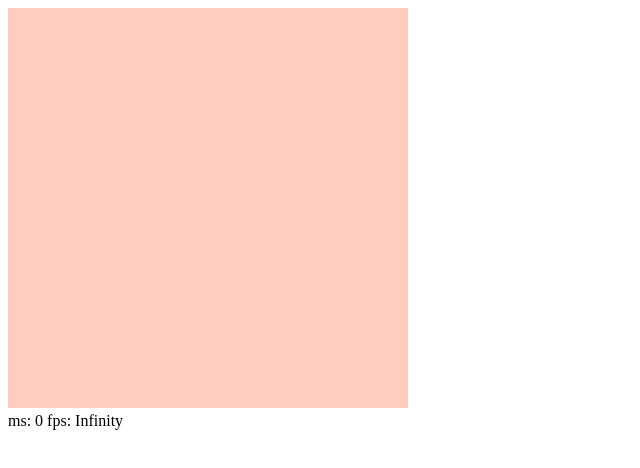
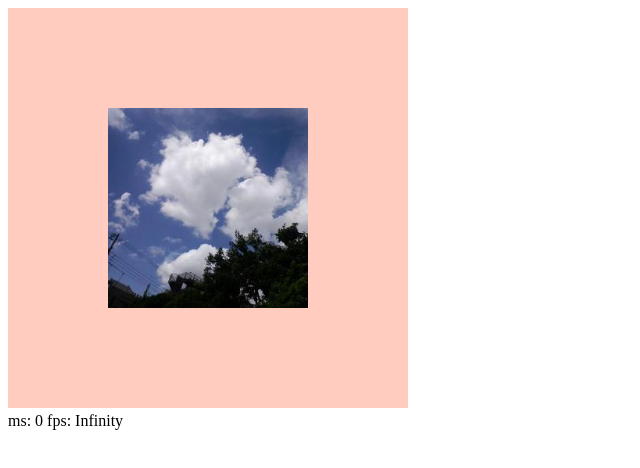
Before and after one commit to aegismichael4/CSE-160, a plain HTML site: page asgn3/World.html in a window 1280 px wide. Shown: the whole page, without its empty margins (0-640 px from the left). Drawn offline with Linux system fonts and the light colour scheme.

Commit message:
i can draw a texture now!

```diff
--- a/asgn3/Cube.js
+++ b/asgn3/Cube.js
@@ -42,54 +42,49 @@ class Cube {
 
     drawCube(transMat) {
         // pass in color
-        gl.uniform4f(u_FragColor, this.rgba[0], this.rgba[1], this.rgba[2], this.rgba[3]);
+
+        //gl.uniform4f(u_FragColor, this.rgba[0], this.rgba[1], this.rgba[2], this.rgba[3]);
 
         //pass the matrix to u_ModelMatrix
         gl.uniformMatrix4fv(u_ModelMatrix, false, transMat.elements);
 
         // front of cube
-        drawTriangle3D( [0.0,0.0,0.0, 1.0,1.0,0.0, 1.0,0.0,0.0 ]);
-        drawTriangle3D( [0.0,0.0,0.0, 0.0,1.0,0.0, 1.0,1.0,0.0 ]);
+        drawTriangle3D( [ 0,0,0, 1,1,0, 1,0,0 ], [ 0,0, 1,1, 1,0 ]);
+        drawTriangle3D( [ 0,0,0, 0,1,0, 1,1,0 ], [ 0,0, 0,1, 1,1 ] );
 
-        // draw other faces slightly darker
-        gl.uniform4f(u_FragColor, this.rgba[0]*.9, this.rgba[1]*.9, this.rgba[2]*.9, this.rgba[3]);
+        // // top of cube
+        // drawTriangle3D( [ 0,1,0, 1,1,0, 0,1,1 ]);
+        // drawTriangle3D( [ 1,1,0, 0,1,1, 1,1,1 ]);
+
+        // // left side of cube
+        // drawTriangle3D( [ 0,0,0, 0,1,0, 0,0,1 ]);
+        // drawTriangle3D( [ 0,1,1, 0,1,0, 0,0,1 ]);
+
+        // // right side of cube
+        // drawTriangle3D( [ 1,0,0, 1,1,0, 1,0,1 ]);
+        // drawTriangle3D( [ 1,1,1, 1,1,0, 1,0,1 ]);
+
+        // // back of cube
+        // drawTriangle3D( [ 0,0,1, 1,1,1, 1,0,1 ]);
+        // drawTriangle3D( [ 0,0,1, 0,1,1, 1,1,1 ]);
 
 
-        // top of cube
-        drawTriangle3D( [0.0,1.0,0.0, 1.0,1.0,0.0, 0.0,1.0,1.0 ]);
-        drawTriangle3D( [1.0,1.0,0.0, 0.0,1.0,1.0, 1.0,1.0,1.0 ]);
-
-        // left side of cube
-        drawTriangle3D( [0.0,0.0,0.0, 0.0,1.0,0.0, 0.0,0.0,1.0 ]);
-        drawTriangle3D( [0.0,1.0,1.0, 0.0,1.0,0.0, 0.0,0.0,1.0 ]);
-
-        // right side of cube
-        drawTriangle3D( [1.0,0.0,0.0, 1.0,1.0,0.0, 1.0,0.0,1.0 ]);
-        drawTriangle3D( [1.0,1.0,1.0, 1.0,1.0,0.0, 1.0,0.0,1.0 ]);
-
-        // draw bottom and back faces EVEN darker
-        // gl.uniform4f(u_FragColor, this.rgba[0]*.8, this.rgba[1]*.8, this.rgba[2]*.8, this.rgba[3]);
-
-        // back of cube
-        drawTriangle3D( [0.0,0.0,1.0, 1.0,1.0,1.0, 1.0,0.0,1.0 ]);
-        drawTriangle3D( [0.0,0.0,1.0, 0.0,1.0,1.0, 1.0,1.0,1.0 ]);
-
-
-        // bottom of cube
-        drawTriangle3D( [0.0,0.0,0.0, 0.0,0.0,1.0, 1.0,0.0,0.0 ]);
-        drawTriangle3D( [1.0,0.0,1.0, 0.0,0.0,1.0, 1.0,0.0,0.0 ]);
+        // // bottom of cube
+        // drawTriangle3D( [ 0,0,0, 0,0,1, 1,0,0 ]);
+        // drawTriangle3D( [ 1,0,1, 0,0,1, 1,0,0 ]);
 
     }
 }
 
-function drawTriangle3D(vertices) {
+function drawTriangle3D(vertices, uv) {
+
+    //position
     // Create a buffer object
     var vertexBuffer = gl.createBuffer();
     if (!vertexBuffer) {
-        console.log('Failed to create the buffer object');
+        console.log('Failed to create the vertex buffer object');
         return -1;
     }
-
     // Bind the buffer object to target
     gl.bindBuffer(gl.ARRAY_BUFFER, vertexBuffer);
 
@@ -102,6 +97,28 @@ function drawTriangle3D(vertices) {
     // Enable the assignment to a_Position variable
     gl.enableVertexAttribArray(a_Position);
 
+    //uv
+    // Create a buffer object
+    var uvBuffer = gl.createBuffer();
+    if (!uvBuffer) {
+        console.log('Failed to create the uv buffer object');
+        return -1;
+    }
+    // Bind the buffer object to target
+    gl.bindBuffer(gl.ARRAY_BUFFER, uvBuffer);
+
+    // Write date into the buffer object
+    gl.bufferData(gl.ARRAY_BUFFER, new Float32Array(uv), gl.DYNAMIC_DRAW);
+
+    // Assign the buffer object to a_Position variable
+    gl.vertexAttribPointer(a_UV, 2, gl.FLOAT, false, 0, 0);
+
+    // Enable the assignment to a_Position variable
+    gl.enableVertexAttribArray(a_UV);
+
+
+    //loadTexture();
+
     // Draw
     gl.drawArrays(gl.TRIANGLES, 0, 3);
 }
--- a/asgn3/Texture.js
+++ b/asgn3/Texture.js
@@ -32,8 +32,4 @@ function loadTexture(gl, n, texture, u_Sampler, image) {
 
   // Set the texture unit 0 to the sampler
   gl.uniform1i(u_Sampler, 0);
-
-  gl.clear(gl.COLOR_BUFFER_BIT);   // Clear <canvas>
-
-  gl.drawArrays(gl.TRIANGLE_STRIP, 0, n); // Draw the rectangle
 }
--- a/asgn3/World.html
+++ b/asgn3/World.html
@@ -17,5 +17,6 @@
     <script src="../lib/cuon-matrix.js"></script>
     <script src="World.js"></script>
     <script src="Cube.js"></script>
+    <script src="Texture.js"></script>
   </body>
 </html>
--- a/asgn3/World.js
+++ b/asgn3/World.js
@@ -1,6 +1,8 @@
 // TexturedQuad.js (c) 2012 matsuda and kanda
 // Vertex shader program
 var VSHADER_SOURCE =`
+    precision mediump float;
+
     attribute vec4 a_Position;
     attribute vec2 a_UV;
 
@@ -12,19 +14,22 @@ var VSHADER_SOURCE =`
     uniform mat4 u_ProjectionMatrix;
 
     void main() {
-    gl_Position = u_ProjectionMatrix * u_ViewMatrix * u_GlobalRotateMatrix * u_ModelMatrix;
-    v_UV = a_UV;
+      gl_Position = u_ProjectionMatrix * u_ViewMatrix * u_GlobalRotateMatrix * u_ModelMatrix * a_Position;
+      v_UV = a_UV;
     }`;
 
 // Fragment shader program
 var FSHADER_SOURCE = `
+    precision mediump float;
+
     varying vec2 v_UV;
 
     uniform sampler2D u_Sampler;
     uniform vec4 u_FragColor;
 
     void main() {
-        gl_FragColor = u_FragColor;
+      gl_FragColor = texture2D(u_Sampler, v_UV);
+      //gl_FragColor = vec4(v_UV, 0, 1);
     }`;
 
 // Global Variables
@@ -32,7 +37,7 @@ let canvas;
 let gl;
 let a_Position;
 let a_UV;
-let u_FragColor;
+let u_Sampler;
 let u_ModelMatrix;
 let u_GlobalRotateMatrix;
 let u_ProjectionMatrix;
@@ -75,13 +80,6 @@ function connectVariablesToGLSL() {
         return;
     }
 
-    // Get the storage location of u_FragColor
-    u_FragColor = gl.getUniformLocation(gl.program, 'u_FragColor');
-    if (!u_FragColor) {
-        console.log('Failed to get the storage location of u_FragColor');
-        return;
-    }
-
     //get the storage location of u_ModelMatrix
     u_ModelMatrix = gl.getUniformLocation(gl.program, 'u_ModelMatrix');
     if (!u_ModelMatrix) {
@@ -111,7 +109,7 @@ function connectVariablesToGLSL() {
     }
 
     // Get the storage location of u_Sampler
-    var u_Sampler = gl.getUniformLocation(gl.program, 'u_Sampler');
+    u_Sampler = gl.getUniformLocation(gl.program, 'u_Sampler');
     if (!u_Sampler) {
         console.log('Failed to get the storage location of u_Sampler');
         return false;
@@ -161,6 +159,7 @@ function main() {
 
   setUpWebGL();
   connectVariablesToGLSL();
+  initTextures(gl, 3);
 //   setUpHTMLElements();
 
   // Register function (event handler) to be called on a mouse press
@@ -203,8 +202,23 @@ function renderAllShapes() {
   var globalRotMat = new Matrix4().rotate(g_globalAngle, 0, 1, 0);
   gl.uniformMatrix4fv(u_GlobalRotateMatrix, false, globalRotMat.elements);
 
-  //setUpSheep();
+  makeCube([.5,.5,.5,1], [1,1,1], [0,0,0], [0,0,0,1]);
 
   var duration = performance.now() - startTime;
   sendTextToHTML(" ms: " + Math.floor(duration) + " fps: " + Math.floor(1000/duration), "fps");
 }
+
+function makeCube(rgba, scale, translate, rotation, parent) {
+
+    var cube = new Cube();
+    cube.rgba = rgba;
+
+    if (parent) cube.matrix = new Matrix4(parent.getTranslatedMatrix());
+
+    cube.setScale(scale[0], scale[1], scale[2]);
+    cube.setTranslate(translate[0], translate[1], translate[2]);
+    cube.setRotation(rotation[0], rotation[1], rotation[2], rotation[3]);
+    cube.render();
+
+    return cube;
+}
```
